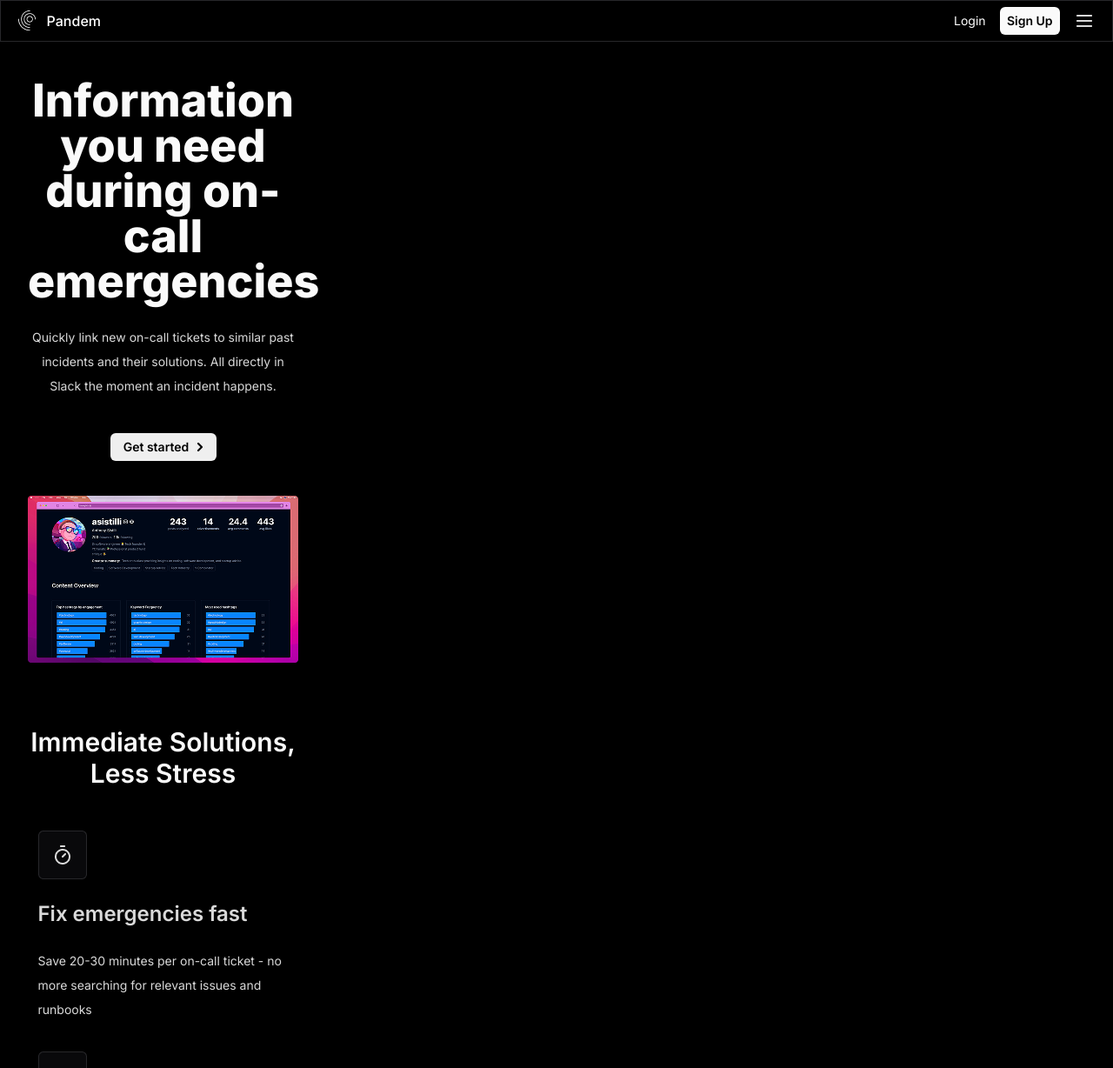
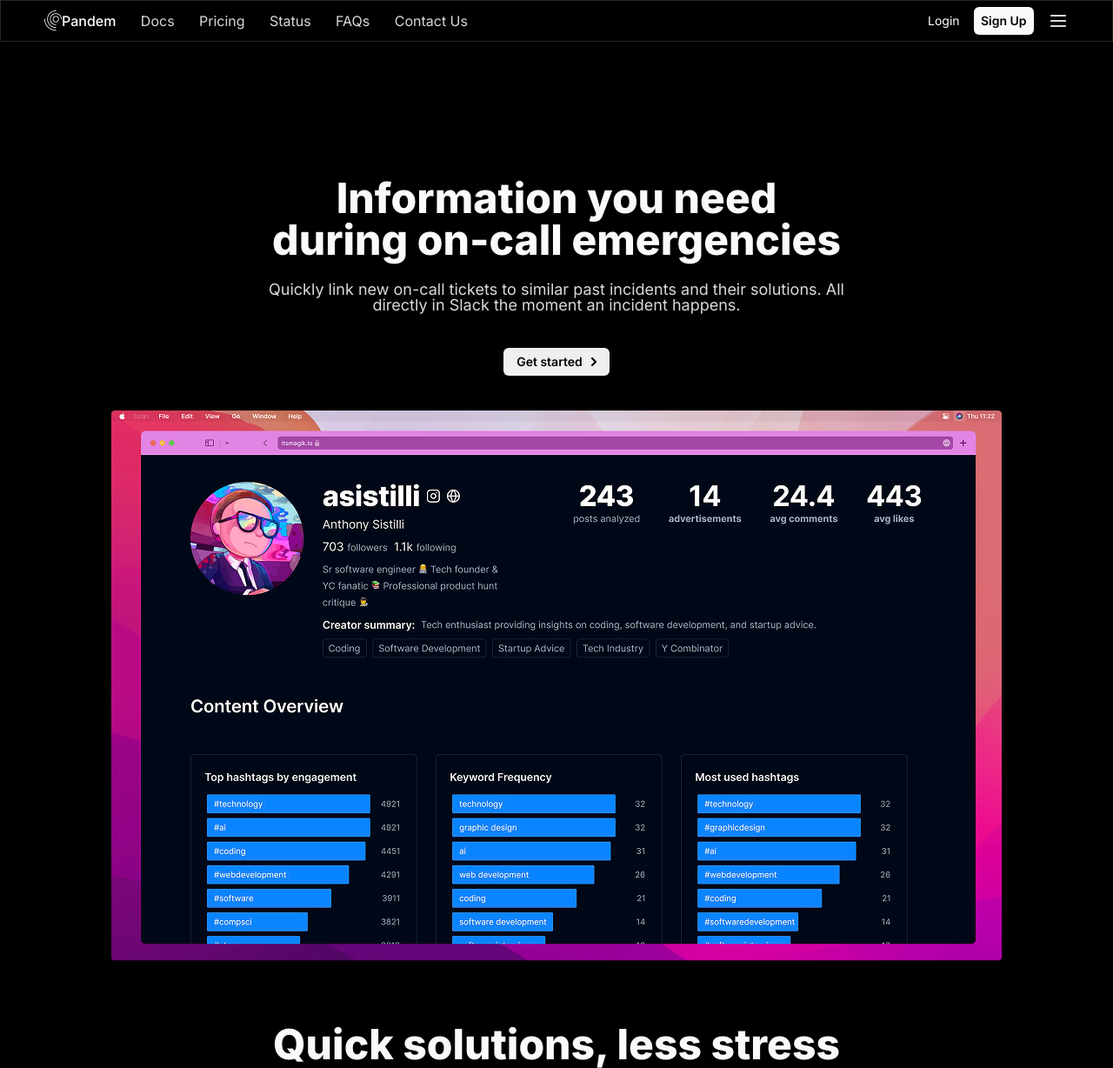
Before and after one commit to Yang07620/prueba-1, a plain HTML site: page index.html in a window 1280 px wide. Shown: the top 1228 px of the page at 87% size. Drawn offline with Linux system fonts and the light colour scheme.

Commit message:
commit-finish-desktop-main-2parts

```diff
--- a/index.css
+++ b/index.css
@@ -12,21 +12,48 @@ body{
     background-color: rgb(0, 0, 0);
 }
 
-nav{
+.nav-display-movil{
+    display: none;
+}
+
+.nav-display-desktop{
+    display: flex;
     max-width: 1440px;
     height: 48px;
 
     width: 100%;
 
-    display: flex;
-    justify-content: space-between;
+    justify-content: center;
     align-items: center;
 
     padding: 0px 20px 0px 20px;
     box-sizing: border-box;
 
     border: 1px solid #27272A;
+}
 
+.nav-display-desktop ul{
+    max-width: 487px;
+    width: 100%;
+    height: 48px;
+    color: #D9D9D9;
+
+    display: flex;
+    justify-content: space-between;
+    align-items: center;
+}
+
+.nav-content-desktop{
+    max-width: 1280px;
+    width: 100%;
+    height: 48px;
+
+    display: flex;
+    justify-content: space-between;
+    align-items: center;
+
+    box-sizing: border-box;
+    padding: 0px 30px 0px 30px;
 }
 
 .logo {
@@ -93,21 +120,21 @@ nav{
 }
 
 main{
-    max-width: 375px;
+    max-width: 1280px;
     width: 100%;
-    height: 2423px;
+    height: 2684px;
 
     display: flex;
     flex-direction: column;
     align-items: center;
     gap: 40px;
 
-    padding-top: 42px;
+    padding-top: 156px;
 }
 
 .main-text{
-    max-width: 311px;
-    height: 368px;
+    max-width: 672px;
+    height: 156px;
 
     width: 100%;
 
@@ -117,14 +144,15 @@ main{
 }
 
 .main-text h1{
-    max-width: 311px;
-    height: 240px;
+    max-width: 672px;
+    height: 96px;
 
     width: 100%;
+
     font-weight: 800;
     font-style: Extra Bold;
-    font-size: 52px;
-    line-height: 52px;
+    font-size: 48px;
+    line-height: 48px;
     letter-spacing: -1.2%;
     text-align: center;
 
@@ -132,14 +160,15 @@ main{
 }
 
 .main-text p{
-    max-width: 311px;
-    height: 84px;
+    max-width: 672px;
+    height: 36px;
 
     width: 100%;
+
     font-weight: 400;
     font-style: Regular;
-    font-size: 14px;
-    line-height: 28px;
+    font-size: 18px;
+    line-height: 18px;
     letter-spacing: 0%;
     text-align: center;
 
@@ -166,6 +195,10 @@ main button{
     font-size: 14px;
     line-height: 28px;
     letter-spacing: 0%;
+}
+
+#movil-img{
+    display: none;
 }
 
 .li-content1{
@@ -209,35 +242,38 @@ main button{
 }
 
 .ul-content{
-    max-width: 311px;
+    max-width: 960px;
     width: 100%;
-    height: 728px;
+    height: 220px;
 
     display: flex;
-    flex-direction: column;
     justify-content: space-between;
     align-items: center;
 }
 
-.content1 h2{
-    font-weight: 600;
-    font-style: Semi Bold;
-    font-size: 30px;
-    line-height: 36px;
-    letter-spacing: -0.75%;
+#conten1-h2-movil{
+    display: none;
+}
+
+#conten1-h2-desk{
+    font-weight: 800;
+    font-style: Extra Bold;
+    font-size: 48px;
+    line-height: 48px;
+    letter-spacing: -1.2%;
     text-align: center;
 
-    max-width: 311px;
+    max-width: 672px;
     width: 100%;
-    height: 72px;
+    height: 48px;
 
     color: #FAFAFA;
 }
 
 .content1{
-    max-width: 311px;
+    max-width: 960px;
     width: 100%;
-    height: 848px;
+    height: 316px;
 
     display: flex;
     flex-direction: column;
@@ -326,9 +362,9 @@ main button{
 }
 
 .content1-3{
-    max-width: 311px;
+    max-width: 1280px;
     width: 100%;
-    height: 1615px;
+    height: 1432px;
 
     display: flex;
     flex-direction: column;
@@ -388,13 +424,13 @@ footer{
         background-color: rgb(0, 0, 0);
     }
 
-    nav{
+    .nav-display-movil{
+        display: flex;
         max-width: 375px;
         height: 56px;
 
         width: 100%;
 
-        display: flex;
         justify-content: space-between;
         align-items: center;
 
@@ -403,6 +439,10 @@ footer{
 
         border: 1px solid #27272A;
 
+    }
+
+    .nav-display-desktop{
+        display: none;
     }
 
     .logo {
@@ -542,6 +582,23 @@ footer{
         font-size: 14px;
         line-height: 28px;
         letter-spacing: 0%;
+    }
+
+    #desk-img{
+        display: none;
+    }
+
+    #movil-img{
+        display: flex;
+    }
+
+
+    #conten1-h2-desk{
+        display: none;
+    }
+
+    #conten1-h2-movil{
+        display: flex;
     }
 
     .li-content1{
--- a/index.html
+++ b/index.html
@@ -10,7 +10,41 @@
     <link href="https://fonts.googleapis.com/css2?family=Inter:ital,opsz,wght@0,14..32,100..900;1,14..32,100..900&display=swap" rel="stylesheet">
 </head>
 <body>
-    <nav>
+    <nav class="nav-display-desktop">
+        <div class="nav-content-desktop">
+            <ul>
+                <li>
+                    <div class="logo">
+                        <img src="img/Logo.png" alt="">
+                        <p>Pandem</p>
+                    </div>
+                </li>
+                <li>
+                    <p>Docs</p>
+                </li>
+                <li>
+                    <p>Pricing</p>
+                </li>
+                <li>
+                    <p>Status</p>
+                </li>
+                <li>
+                    <p>FAQs</p>
+                </li>
+                <li>
+                    <p>Contact Us</p>
+                </li>
+            </ul>
+
+            <div class="login">
+                <a href="">Login</a>
+                <button>Sign Up</button>
+                <img src="img/Frame.png" alt="">
+            </div>
+        </div>
+    </nav>
+
+    <nav class="nav-display-movil">
         <div class="logo">
             <img src="img/Logo.png" alt="">
             <p>Pandem</p>
@@ -30,11 +64,13 @@
 
         <button><p>Get started</p><img src="img/Vector.png" alt=""></button>
 
-        <img src="img/hero_image 1.png" alt="">
+        <img src="img/hero_image 1.png" alt="" id="movil-img">
+        <img src="img/hero_image 1-desk.png" alt="" id="desk-img">
 
         <div class="content1-3">
             <div class="content1">
-                <h2>Immediate Solutions, Less Stress</h2>
+                <h2 id="conten1-h2-movil">Immediate Solutions, Less Stress</h2>
+                <h2 id="conten1-h2-desk">Quick solutions, less stress</h2>
                 <ul class="ul-content">
                     <li class="li-content1">
                         <img src="img/Feature icon.png" alt="" id="img-list">
```
Also changed, not shown: img/hero_image 1-desk.png (added).
